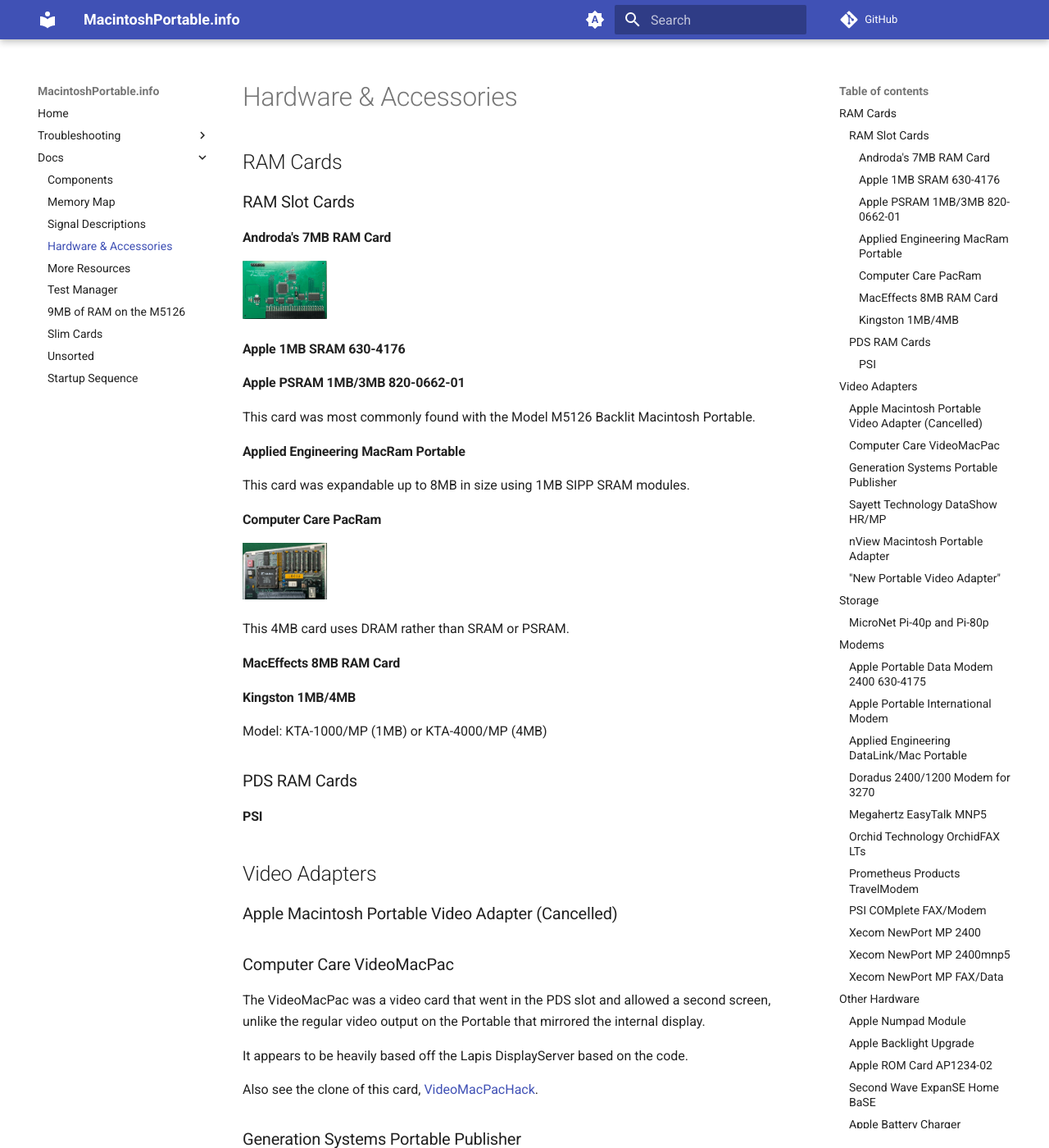
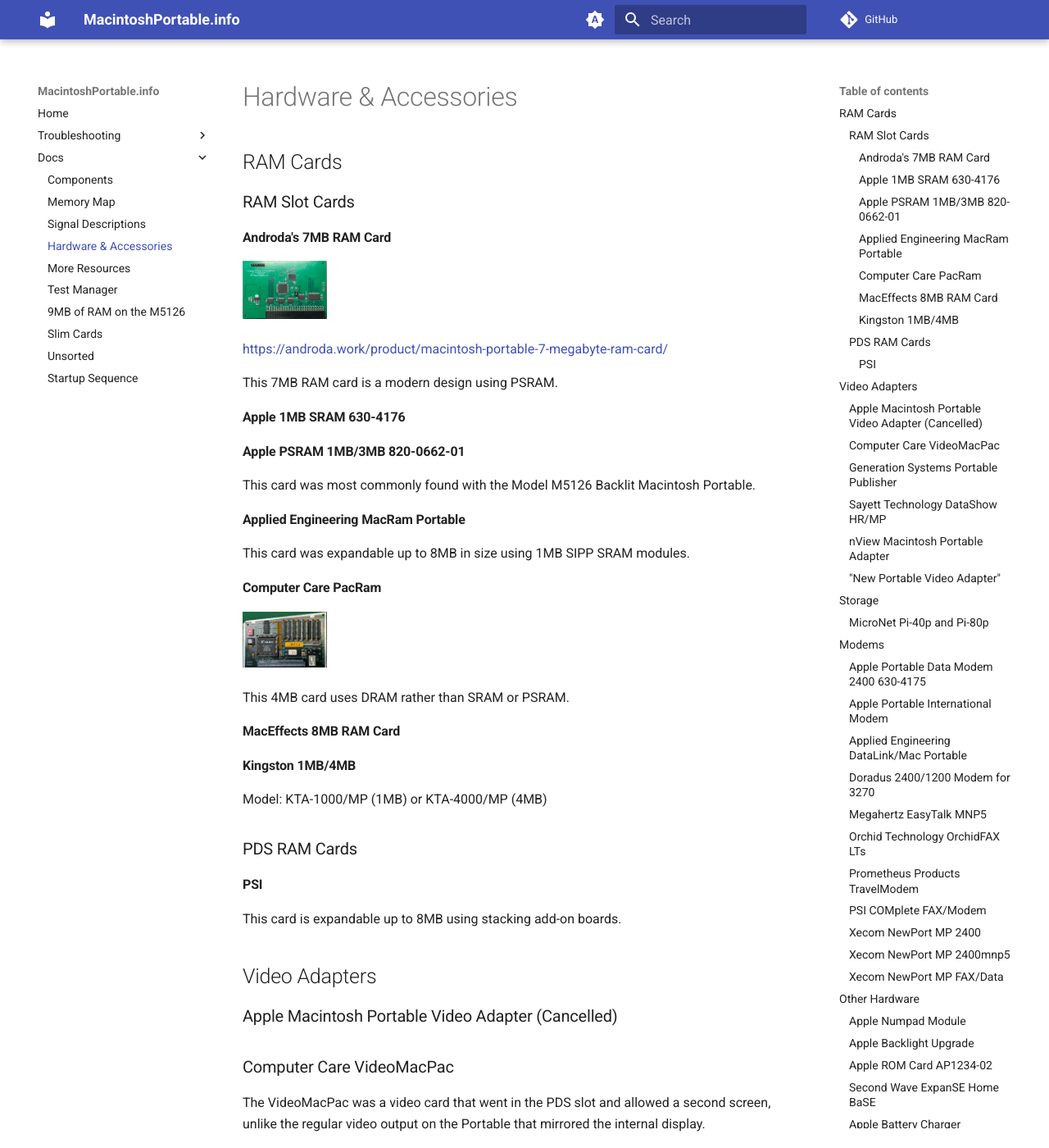
Before and after one commit to rezafouladian/MacintoshPortable, an MkDocs documentation site: the page built from docs/HardwareAndAccessories.md, in a window 1280 px wide and 1400 px high. Shown: the whole window at 82% size. Built offline with MkDocs 1.6.1 and Material for MkDocs 9.7.7, drawn with Linux system fonts in a browser that asks for light colours; comment, search, counter and statistics services are not loaded.

Commit message:
Update HardwareAndAccessories.md

```diff
--- a/docs/HardwareAndAccessories.md
+++ b/docs/HardwareAndAccessories.md
@@ -3,6 +3,10 @@
 
 #### Androda's 7MB RAM Card
 ![](media/androda7MB.jpg){ width="15%"}
+
+[https://androda.work/product/macintosh-portable-7-megabyte-ram-card/](https://androda.work/product/macintosh-portable-7-megabyte-ram-card/)
+
+This 7MB RAM card is a modern design using PSRAM.
 
 #### Apple 1MB SRAM 630-4176
 
@@ -15,7 +19,7 @@ This card was most commonly found with the Model M5126 Backlit Macintosh Portabl
 This card was expandable up to 8MB in size using 1MB SIPP SRAM modules.
 
 #### Computer Care PacRam
-![](media/pacram.jpg){ width="15%"}
+![](media/pacram.jpg){ width="15%" }
 
 This 4MB card uses DRAM rather than SRAM or PSRAM.
 
@@ -28,6 +32,8 @@ Model: KTA-1000/MP (1MB) or KTA-4000/MP (4MB)
 ### PDS RAM Cards
 
 #### PSI
+
+This card is expandable up to 8MB using stacking add-on boards.
 
 ## Video Adapters
 
@@ -88,7 +94,7 @@ Coming soon
 ### Apple ROM Card AP1234-02
 
 ### Second Wave ExpanSE Home BaSE
-![The ExpanSE Home BaSE connected to a Macintosh Portable](media/expanse_homebase.jpg){ width="15%"}
+![The ExpanSE Home BaSE connected to a Macintosh Portable](media/expanse_homebase.jpg){ width="15%" }
 
 This expansion system allowed the Portable to be "docked" and connected to an external chassis containing two SE PDS slots.
 
```
